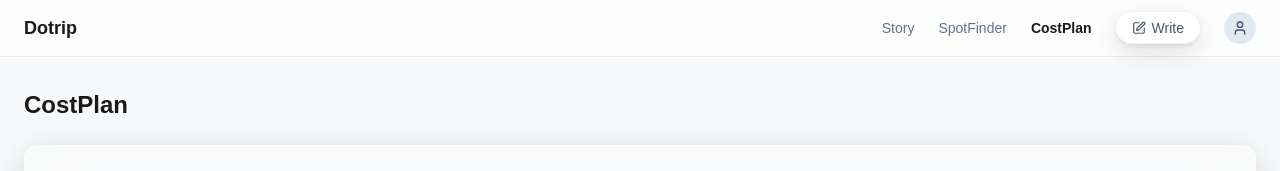
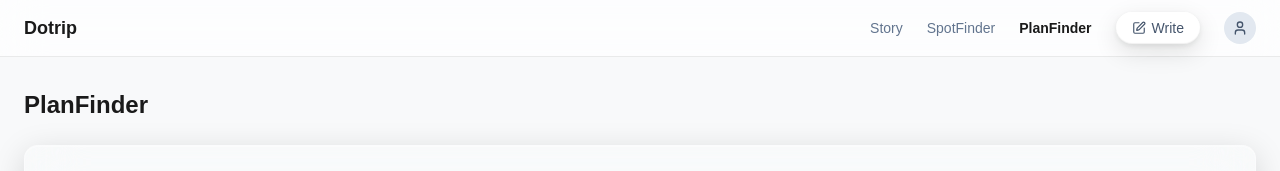
Before and after one commit to hwp-log/devlog, a Next.js app: page /cost-plan in a window 1280 px wide. Shown: the top 171 px of the page. Built offline with nearby package versions, Linux system fonts and the light colour scheme; no server answers; the database is empty; a web font is replaced by a local one.

Commit message:
chore: 0104 메뉴·목록 표시 라벨을 PlanFinder로 변경

```diff
--- a/app/(protected)/_components/NavLinks.tsx
+++ b/app/(protected)/_components/NavLinks.tsx
@@ -5,7 +5,7 @@ import { usePathname } from 'next/navigation';
 const NAV_LINKS = [
   { href: '/story', label: 'Story' },
   { href: '/spot-finder', label: 'SpotFinder' },
-  { href: '/cost-plan', label: 'CostPlan' },
+  { href: '/cost-plan', label: 'PlanFinder' },
 ];
 
 export function NavLinks() {
--- a/app/(protected)/cost-plan/page.tsx
+++ b/app/(protected)/cost-plan/page.tsx
@@ -9,7 +9,7 @@ export default async function CostPlanPage() {
 
   return (
     <div>
-      <h1 className="text-2xl font-bold text-[#1A1A1A] mb-6">CostPlan</h1>
+      <h1 className="text-2xl font-bold text-[#1A1A1A] mb-6">PlanFinder</h1>
       {plans.length === 0 ? (
         <div className="glass-outer p-12 text-center text-slate-500">
           아직 공개된 플랜이 없습니다
```
